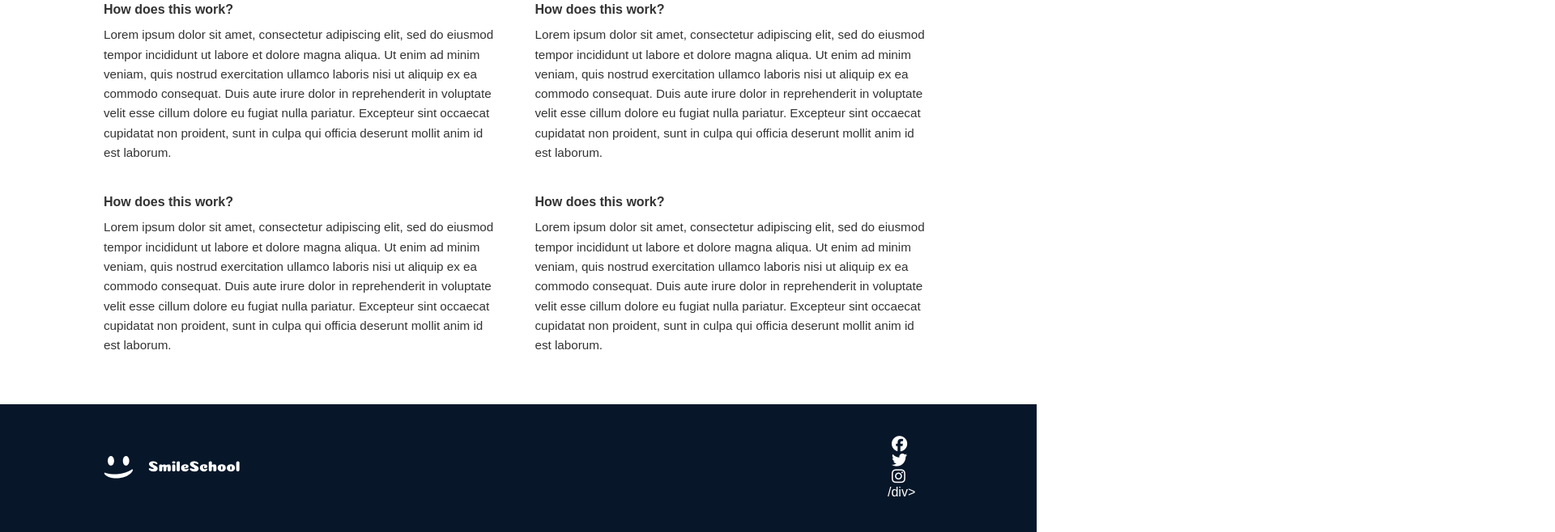
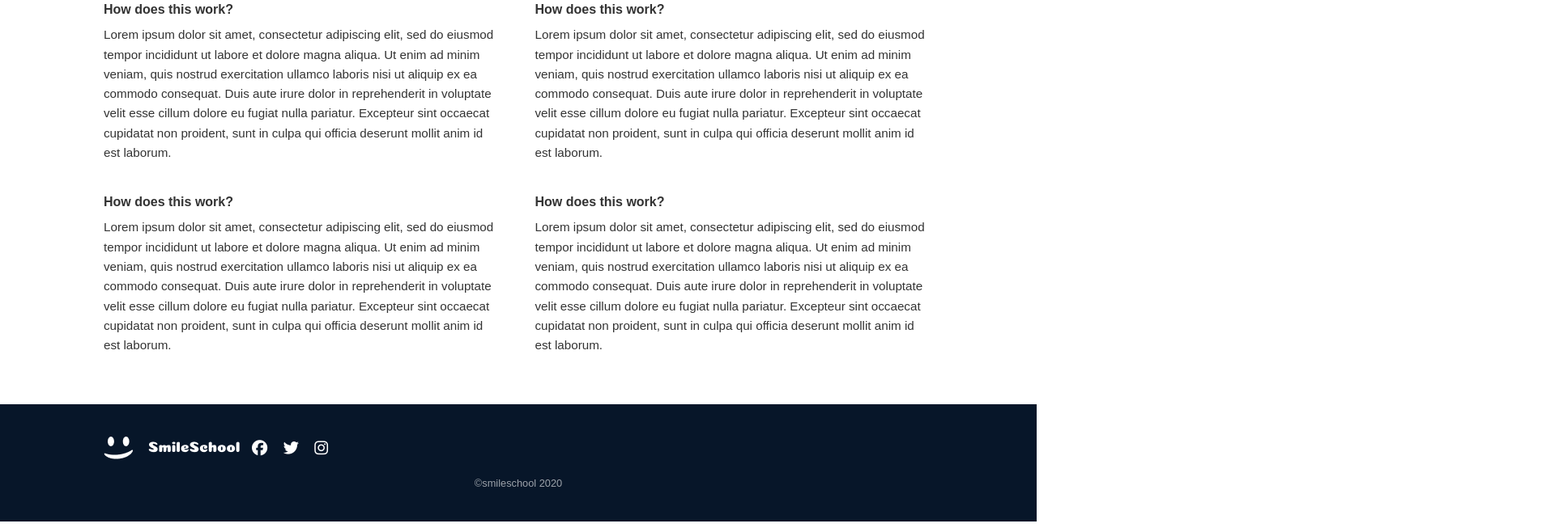
Before and after one commit to munyu-vsl/alx_html_css, a plain HTML site: page css_advanced/index.html in a window 1280 px wide. Shown: the part 2103-2761 px from the top of the page at 81% size, 1920 px wide, since content can reach past the window. Drawn offline with Linux system fonts and the light colour scheme.

Commit message:
Implement advanced CSS layout and styling

```diff
--- a/css_advanced/index.html
+++ b/css_advanced/index.html
@@ -146,7 +146,7 @@
                     <div>
                         <img src="CSS Advanced/smile.png" alt="">
                         <h3>Lorem Ipsum</h3>
-                        <p>Lorem ipsum dolor sit amet, consectetur adipiscing elit.</p>
+                            <p>Lorem ipsum dolor sit amet, consectetur adipiscing elit.</p>
                     </div>
                 </div>
             <button>REGISTER FOR FREE</button>
@@ -180,7 +180,7 @@
                     <i class="fa-brands fa-facebook"></i>
                     <i class="fa-brands fa-twitter"></i>
                     <i class="fa-brands fa-instagram"></i>
-                /div>
+                </div>
             </div>
             <p>©smileschool 2020</p>
         </section>
--- a/css_advanced/styles.css
+++ b/css_advanced/styles.css
@@ -18,7 +18,6 @@ header {
   flex-direction: column;
   justify-content: space-between;
 }
-/* Navbar */
 nav {
   display: flex;
   justify-content: space-between;
@@ -209,7 +208,6 @@ section.popular-tutorials .card .author h4 {
   font-size: 0.9rem;
   color: #C271FF;
 }
-
 section.popular-tutorials .card .rating {
   display: flex;
   justify-content: space-between;
@@ -218,29 +216,24 @@ section.popular-tutorials .card .rating {
   font-size: 0.8rem;
   color: #888;
 }
-
 section.popular-tutorials .card .rating img {
   height: 12px;
 }
-/* Free Membership Section */
 section.free-membership {
-  background-color: #071629; /* dark background */
+  background-color: #071629;
   color: white;
   text-align: center;
   padding: 60px 20px;
 }
-
 section.free-membership h2 {
   color: white;
   font-size: 2rem;
   margin-bottom: 50px;
 }
-
 section.free-membership h2 span {
-  color: #C271FF; /* purple word "Free" */
+  color: #C271FF;
   font-weight: bold;
 }
-
 section.free-membership .features {
   display: flex;
   justify-content: space-between;
@@ -249,13 +242,11 @@ section.free-membership .features {
   flex-wrap: wrap;
   gap: 30px;
 }
-
 section.free-membership .features div {
   flex: 1;
   min-width: 200px;
   max-width: 220px;
 }
-
 section.free-membership .features img {
   height: 40px;
   margin-bottom: 15px;
@@ -265,12 +256,10 @@ section.free-membership .features h3 {
   font-size: 1rem;
   margin-bottom: 10px;
 }
-
 section.free-membership .features p {
   font-size: 0.9rem;
   color: #CCCCCC;
 }
-
 section.free-membership button {
   background-color: #C271FF;
   color: white;
@@ -282,86 +271,75 @@ section.free-membership button {
   cursor: pointer;
   transition: background 0.3s ease;
 }
-
 section.free-membership button:hover {
   background-color: #a351dd;
 }
-
-/* FAQ Section Styling */
 section.faq {
   background-color: #fff;
   padding: 60px 10%;
   text-align: center;
 }
-
 section.faq h2 {
   font-size: 2rem;
   font-weight: 600;
   letter-spacing: 2px;
   margin-bottom: 60px;
 }
-
 .faq-container {
   display: flex;
   flex-wrap: wrap;
   justify-content: space-between;
   gap: 40px;
 }
-
 .faq-column {
   flex: 0 0 48%;
   text-align: left;
 }
-
 .faq-column h3 {
   font-weight: 700;
   font-size: 1rem;
   margin-bottom: 10px;
 }
-
 .faq-column p {
   color: #333;
   font-size: 0.95rem;
   line-height: 1.6;
 }
-/* Footer */
 footer {
   background-color: #071629;
+  color: #fff;
   padding: 40px 10%;
-  display: flex;
-  flex-direction: column;
-  align-items: center;
-  color: #fff;
+  text-align: center;
 }
 footer section {
-  width: 100%;
   display: flex;
   justify-content: space-between;
   align-items: center;
   flex-wrap: wrap;
 }
-footer section img {
-  height: 30px;
-}
 footer section > div {
   display: flex;
   align-items: center;
-  gap: 800px;
+  flex-wrap: wrap;
+  justify-content: space-between;
 }
-footer section i {
-    margin: 0 5px;
+footer img {
+  height: 30px;
+}
+footer i {
+  color: #fff;
   font-size: 1.2rem;
-  color: #fff;
+  margin-left: 15px;
   transition: transform 0.3s ease;
+  cursor: pointer;
 }
-footer section i:hover {
-  transform: scale(1.3);
+footer i:hover {
+  transform: scale(1.2);
 }
 footer p {
   margin-top: 20px;
+  width: 100%;
   font-size: 0.8rem;
   color: #fff;
   opacity: 0.6;
-  text-align: center;
-  padding-left: 450px;
 }
```
